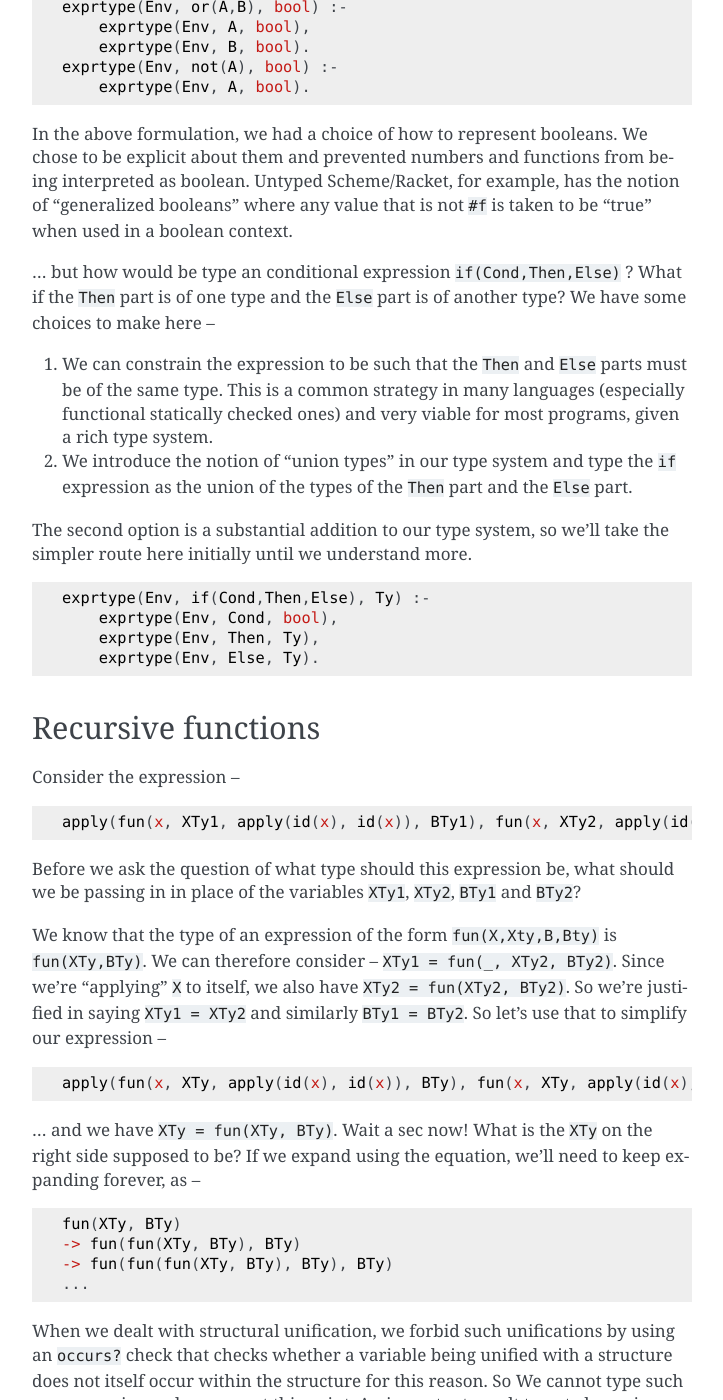
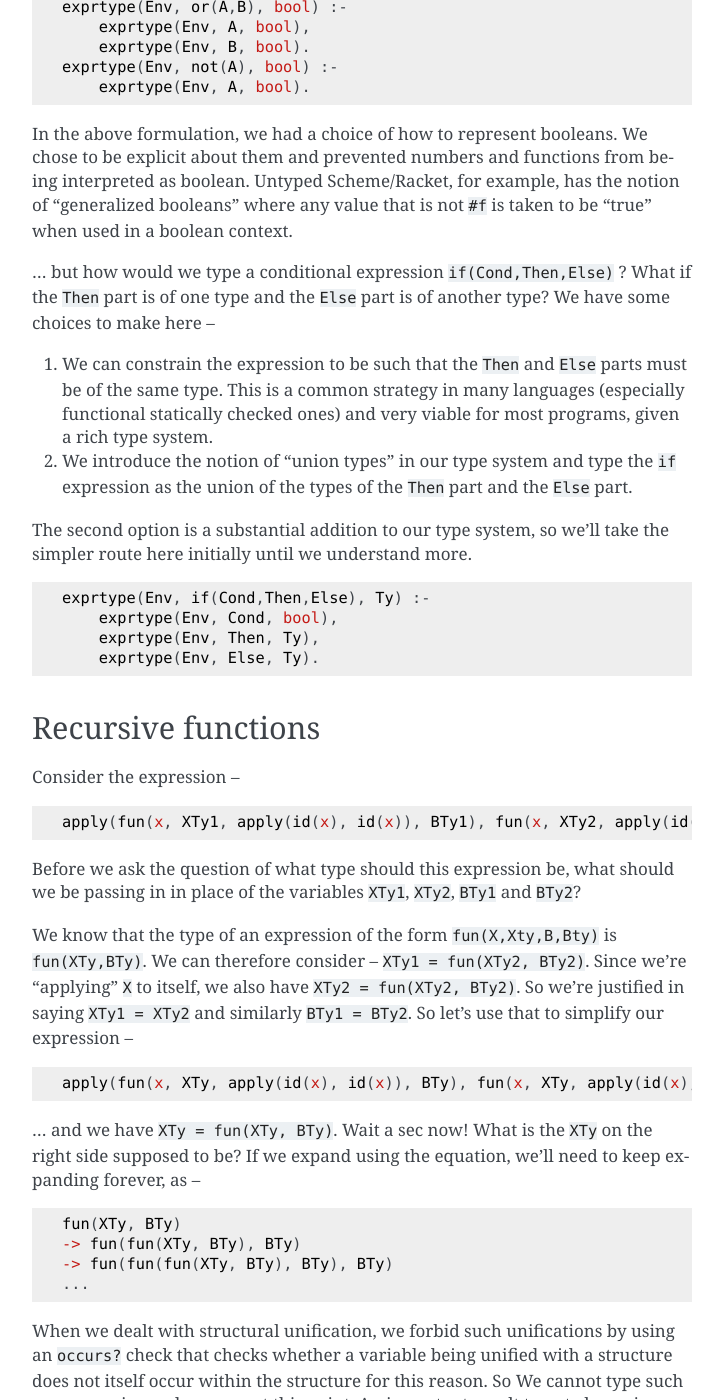
Before and after one commit to kreauniv/comp308, a Sphinx documentation site: the page built from source/types.rst, in a window 1280 px wide and 1400 px high, scrolled down 3341 px. Shown: the whole window, without its empty margins (388-1111 px from the left). Built offline with Sphinx 7.4.7, drawn with Linux system fonts in a browser that asks for light colours.

Commit message:
Some typos

```diff
--- a/source/types.rst
+++ b/source/types.rst
@@ -173,10 +173,9 @@ for example, has the notion of "generalized booleans" where any value
 that is not :code:`#f` is taken to be "true" when used in a boolean
 context.
 
-... but how would be type an conditional
-expression :code:`if(Cond,Then,Else)` ? What if the :code:`Then` part is of one
-type and the :code:`Else` part is of another type? We have some choices to
-make here --
+... but how would we type a conditional expression :code:`if(Cond,Then,Else)` ?
+What if the :code:`Then` part is of one type and the :code:`Else` part is of
+another type? We have some choices to make here --
 
 1. We can constrain the expression to be such that the :code:`Then` and
    :code:`Else` parts must be of the same type. This is a common strategy
@@ -213,7 +212,7 @@ what should we be passing in in place of the variables :code:`XTy1`,
 
 We know that the type of an expression of the form
 :code:`fun(X,Xty,B,Bty)` is :code:`fun(XTy,BTy)`. We can therefore
-consider -- :code:`XTy1 = fun(_, XTy2, BTy2)`. Since we're "applying"
+consider -- :code:`XTy1 = fun(XTy2, BTy2)`. Since we're "applying"
 :code:`X` to itself, we also have :code:`XTy2 = fun(XTy2, BTy2)`. So
 we're justified in saying :code:`XTy1 = XTy2` and similarly
 :code:`BTy1 = BTy2`. So let's use that to simplify our expression --
```
